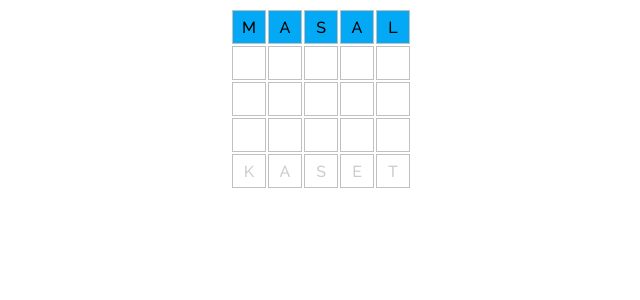
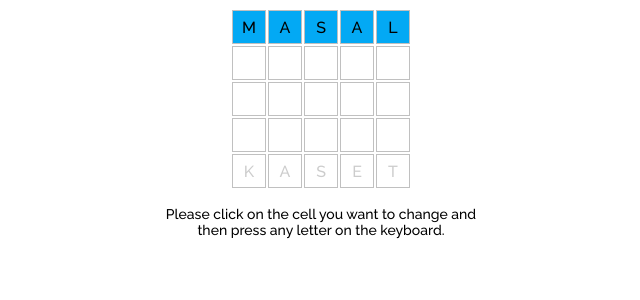
Before and after one commit to mkosmen/react.game.change-one, a React (Vite) app: page / in a window 1280 px wide. Shown: the top 300 px of the page, without its empty margins (319-959 px from the left). Built offline with nearby package versions, Linux system fonts and the light colour scheme; the HTML template or start-up script is replaced by a standard one.

Commit message:
added note

```diff
--- a/src/components/GameBoard/GameBoard.tsx
+++ b/src/components/GameBoard/GameBoard.tsx
@@ -128,6 +128,11 @@ function GameBoard(props: Props) {
           })}
         </tbody>
       </table>
+
+      <div className="note">
+        Please click on the cell you want to change and then press any letter on
+        the keyboard.
+      </div>
     </div>
   );
 }
--- a/src/components/GameBoard/style.scss
+++ b/src/components/GameBoard/style.scss
@@ -59,3 +59,10 @@ $activatedRowCharBoxBgColor: rgb(206, 206, 206) !default;
     }
   }
 }
+
+.note {
+  margin-top: 1rem;
+  max-width: 320px;
+  text-align: center;
+  font-size: 14px;
+}
```
